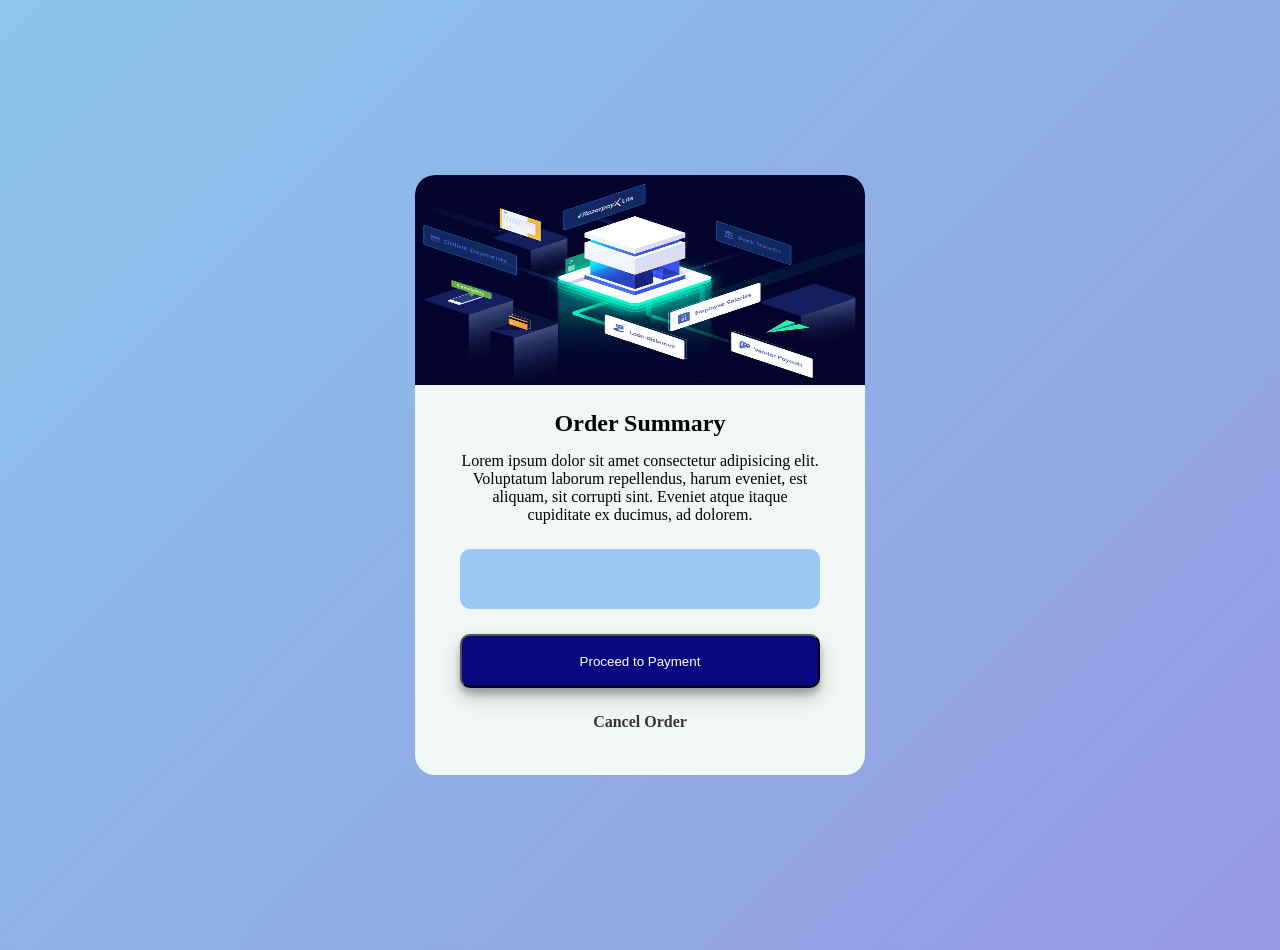
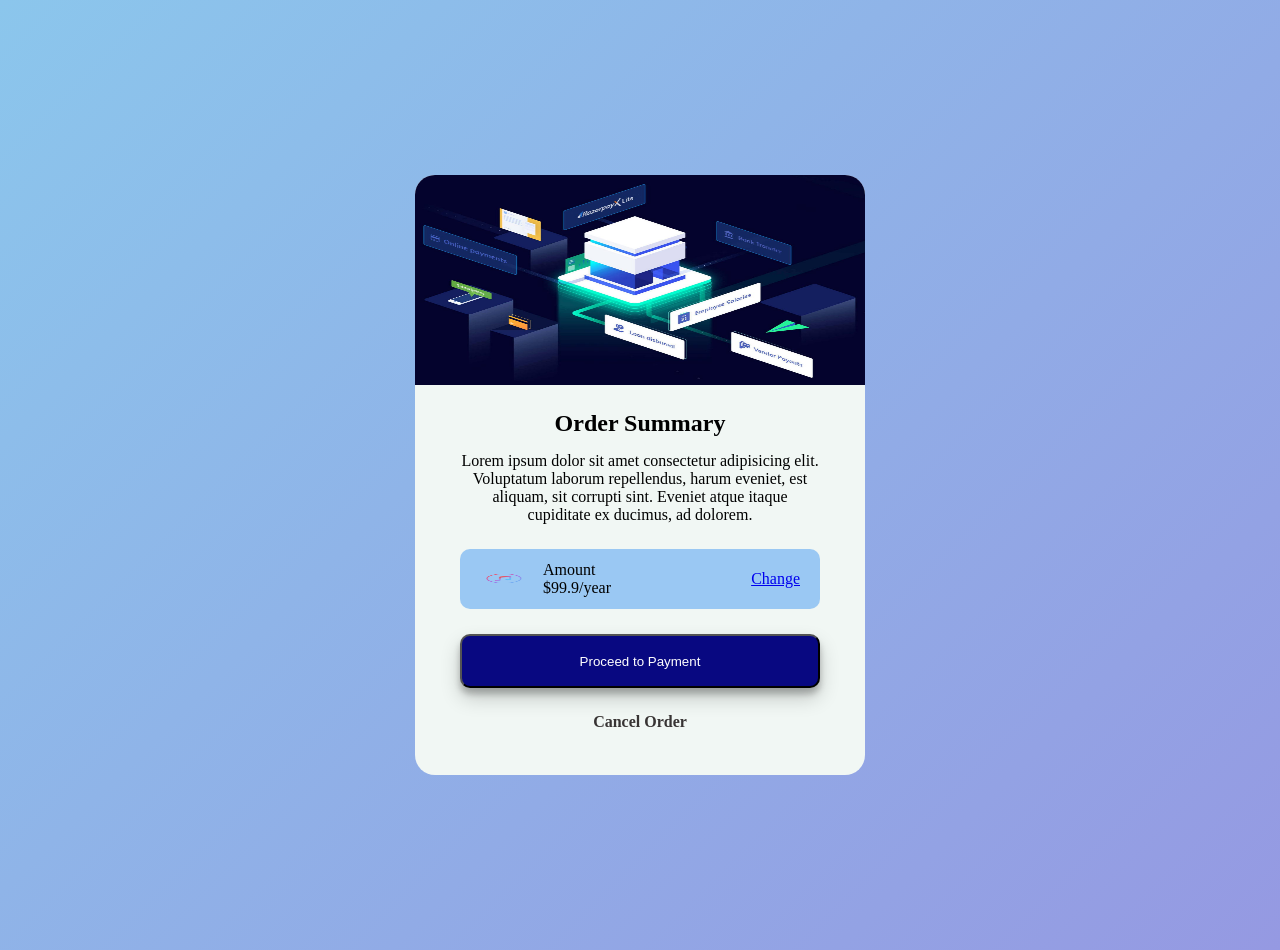
Before and after one commit to debadityasingh8972/MERN-1, a plain HTML site: page Lecture_27/cards2.html in a window 1280 px wide. Drawn offline with Linux system fonts and the light colour scheme.

Commit message:
Card two updated

```diff
--- a/Lecture_27/cards2.html
+++ b/Lecture_27/cards2.html
@@ -22,7 +22,18 @@
             </div>
 
             <div id="amountBox">
-
+                <div class="leftBox">
+                    <div class="imageBox">
+                        <img src="images/music.png" alt="">
+                    </div>
+                    <div id="textAmountBox">
+                        <p>Amount</p>
+                        <p>$99.9/year</p>
+                    </div>
+                </div>
+                <div class="rightBox">
+                    <a href="#">Change</a>
+                </div>
             </div>
 
             <button id="paymentButton">
--- a/Lecture_27/style2.css
+++ b/Lecture_27/style2.css
@@ -54,7 +54,33 @@
     height: 10%;
     background-color: rgba(145, 195, 243, 0.897);
     border-radius: 10px;
+    display: flex;
+    justify-content: space-between;
+    align-items: center;
+    padding-right: 20px;
+    padding-left: 20px;
 }
+
+.leftBox{
+    height: 100%;
+    display: flex;
+    /* flex-direction: row; */
+    /* width: fit-content; */
+    gap: 15px;
+    /* justify-content: center; */
+    align-items: center;
+}
+
+.imageBox{
+    /* align-self: center; */
+    height: 3.5rem;
+    width: 3rem;
+    padding-top: 20px;
+}
+
+/* .rightBox{
+
+} */
 
 #paymentButton{
     width: 80%;
```
